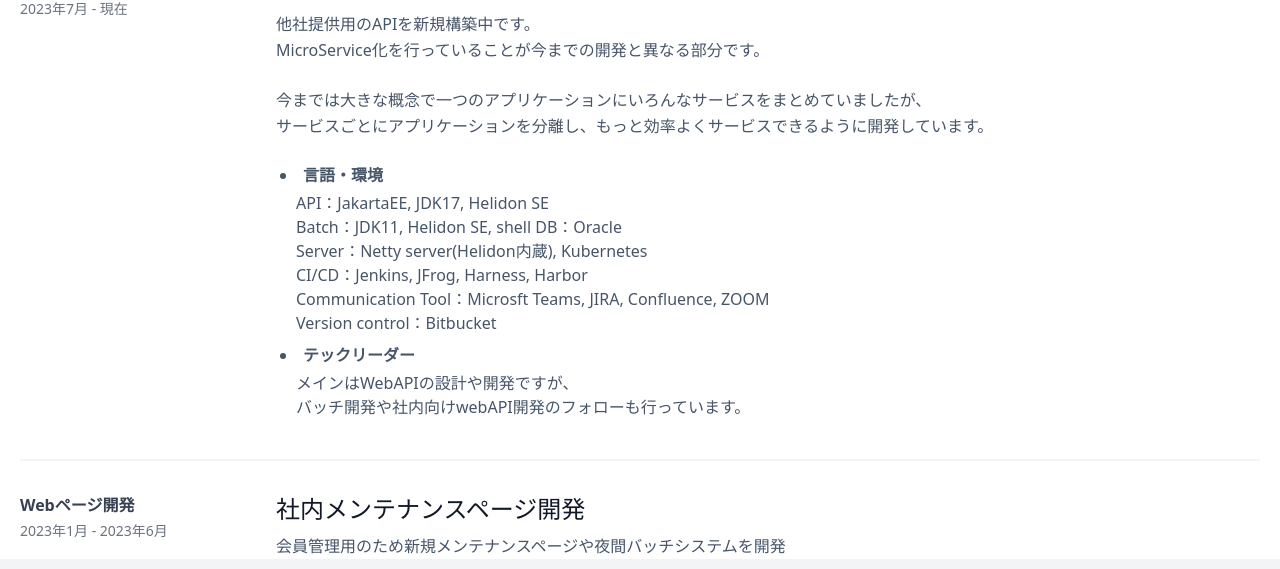
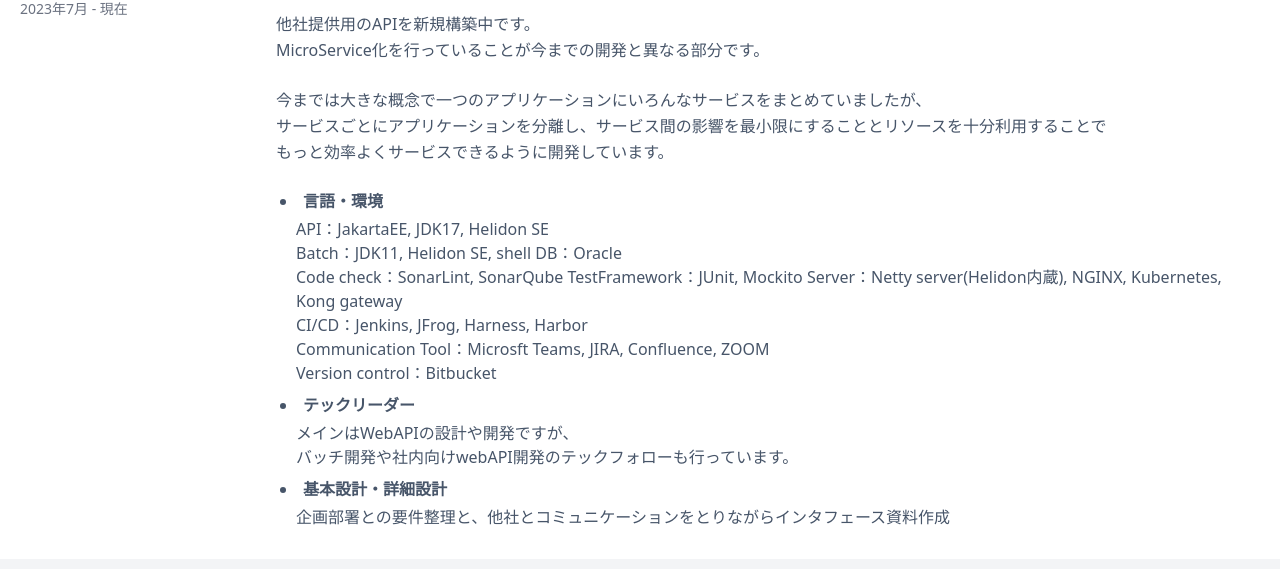
Before and after one commit to sambunarayan/next-portfolio, a Next.js app: page /about-me-career/projects in a window 1280 px wide. Shown: the part 181-750 px from the top of the page. Built offline with nearby package versions, Linux system fonts and the light colour scheme.

Commit message:
Add career history

```diff
--- a/pages/about-me-career/projects.js
+++ b/pages/about-me-career/projects.js
@@ -19,7 +19,8 @@
                             <br />
                             <p class="leading-relaxed">
                                 今までは大きな概念で一つのアプリケーションにいろんなサービスをまとめていましたが、<br />
-                                サービスごとにアプリケーションを分離し、もっと効率よくサービスできるように開発しています。
+                                サービスごとにアプリケーションを分離し、サービス間の影響を最小限にすることとリソースを十分利用することで<br/>
+                                もっと効率よくサービスできるように開発しています。
                                 <br />
                             </p>
                             <br />
@@ -29,7 +30,9 @@
                                     API：JakartaEE, JDK17, Helidon SE<br />
                                     Batch：JDK11, Helidon SE, shell
                                     DB：Oracle<br />
-                                    Server：Netty server(Helidon内蔵), Kubernetes<br />
+                                    Code check：SonarLint, SonarQube
+                                    TestFramework：JUnit, Mockito
+                                    Server：Netty server(Helidon内蔵), NGINX, Kubernetes, Kong gateway<br />
                                     CI/CD：Jenkins, JFrog, Harness, Harbor<br />
                                     Communication Tool：Microsft Teams, JIRA, Confluence, ZOOM<br />
                                     Version control：Bitbucket
@@ -39,7 +42,13 @@
                                 <li className="about-me-item">テックリーダー</li>
                                 <div className="about-me-sub">
                                     メインはWebAPIの設計や開発ですが、<br />
-                                    バッチ開発や社内向けwebAPI開発のフォローも行っています。<br />
+                                    バッチ開発や社内向けwebAPI開発のテックフォローも行っています。<br />
+                                </div>
+                            </div>
+                            <div className="mb-2">
+                                <li className="about-me-item">基本設計・詳細設計</li>
+                                <div className="about-me-sub">
+                                    企画部署との要件整理と、他社とコミュニケーションをとりながらインタフェース資料作成<br />
                                 </div>
                             </div>
                         </div>
@@ -66,6 +75,7 @@
                                     Front-end：JSF, CSS, Javascript, JakartaEE, JDK11<br />
                                     Back-end：JakartaEE, JDK11<br />
                                     Batch：shell, Helidon SE, JDK11<br />
+                                    Code check：SonarQube
                                     TestFramework：JUnit, Mockito
                                     DB：Oracle<br />
                                     Server：Kubernetes, payara, Apache web server(reverse proxy)<br />
```
